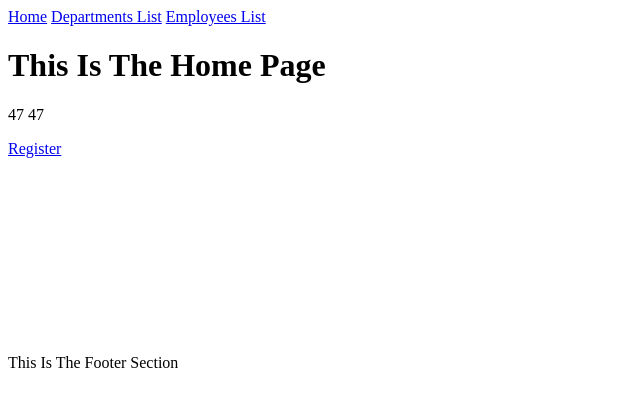
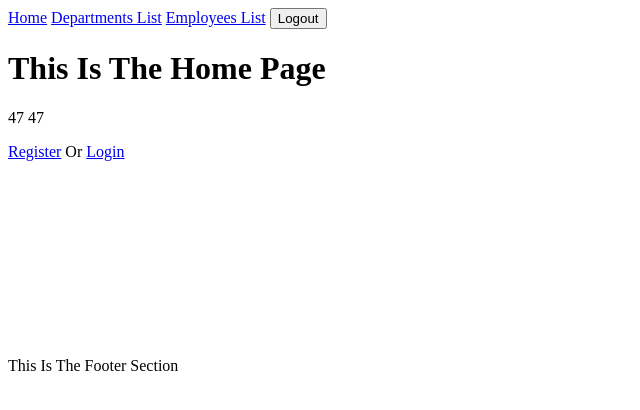
Before and after one commit to milenalilova/django-advanced-sep-2024, a Django app: page / in a window 1280 px wide. Shown: the top 410 px of the page, without its empty margins (0-640 px from the left). Run offline with Django 5.2, Linux system fonts and the light colour scheme.

Commit message:
Added logout functionality

```diff
--- a/userModelAndPasswordManagement/employeesApp/employeesApp/accounts/urls.py
+++ b/userModelAndPasswordManagement/employeesApp/employeesApp/accounts/urls.py
@@ -1,10 +1,10 @@
 from django.contrib.auth.views import LoginView, LogoutView
 from django.urls import path
 
-from employeesApp.accounts.views import UserRegisterView, CustomLoginView
+from employeesApp.accounts.views import UserRegisterView, CustomLoginView, CustomLogoutView
 
 urlpatterns = [
     path('register/', UserRegisterView.as_view(), name='register'),
     path('login/', CustomLoginView.as_view(), name='login'),
-    path('logout/', LogoutView.as_view(), name='logout')
+    path('logout/', CustomLogoutView.as_view(), name='logout')
 ]
--- a/userModelAndPasswordManagement/employeesApp/templates/common/home-page.html
+++ b/userModelAndPasswordManagement/employeesApp/templates/common/home-page.html
@@ -16,7 +16,7 @@
     {#        <button type="submit">Search Employee</button>#}
     {#    </form>#}
 
-   <p>
-    <a href="{% url 'register' %}">Register</a>
-   </p>
+    <p>
+        <a href="{% url 'register' %}">Register</a> Or <a href="{% url 'login' %}">Login</a>
+    </p>
 {% endblock %}
--- a/userModelAndPasswordManagement/employeesApp/templates/nav-bar.html
+++ b/userModelAndPasswordManagement/employeesApp/templates/nav-bar.html
@@ -4,6 +4,12 @@
             <a href="{% url 'home page' %}">Home</a>
             <a href="{% url 'departments list' %}">Departments List</a>
             <a href="{% url 'employees list' %}">Employees List</a>
+            <form action="{% url 'logout' %}" method="post" style="display: inline">
+                {% csrf_token %}
+                <button type="submit">Logout</button>
+            </form>
         </div>
     </nav>
 </header>
+
+{# TODO fix the nav bar, lake everything link or button #}
```
